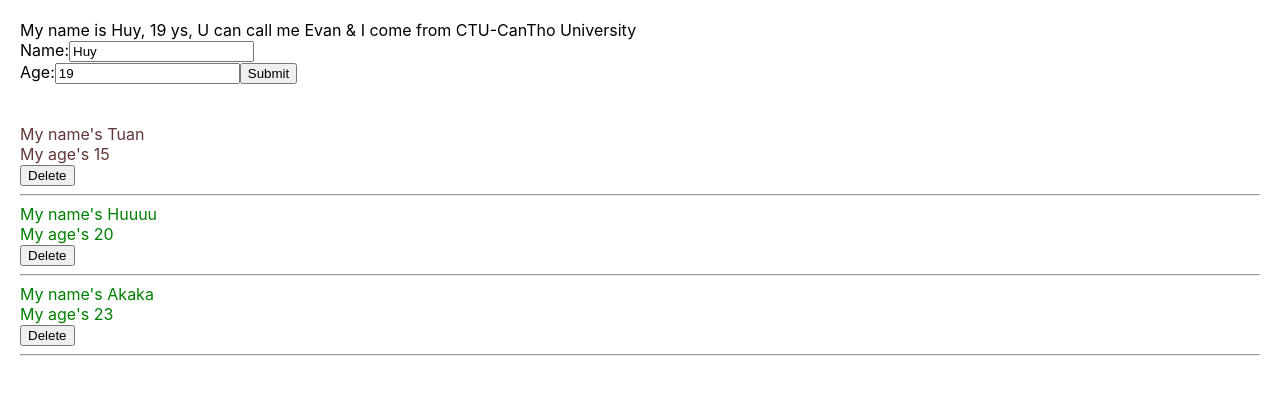
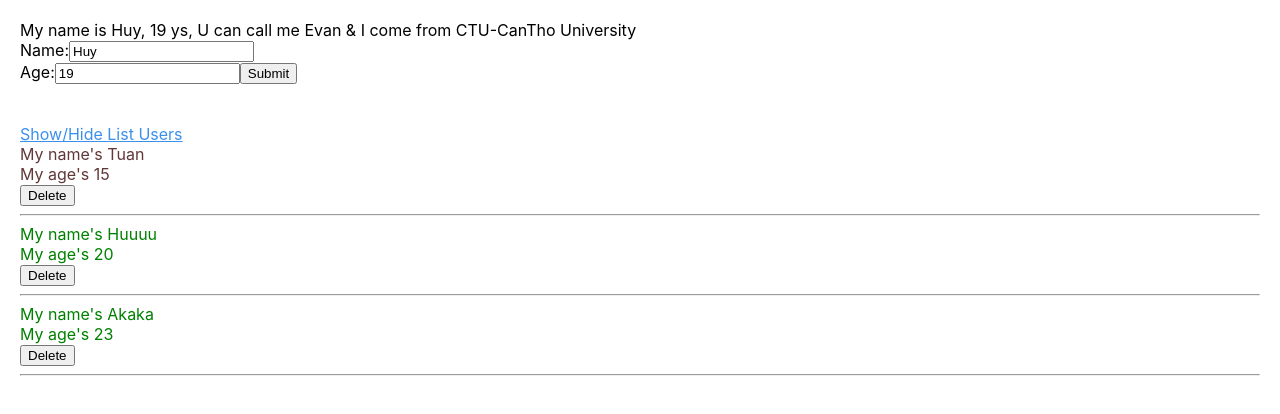
Before and after one commit to JoyNguyenIT/projectReactJS, a React (Create React App) app: page / in a window 1280 px wide. Shown: the top 414 px of the page. Built offline with nearby package versions, Linux system fonts and the light colour scheme.

Commit message:
usestate

```diff
--- a/src/component/DisplayInfor.js
+++ b/src/component/DisplayInfor.js
@@ -1,4 +1,4 @@
-import React from "react";
+import React, { useState } from "react";
 import './DisplayInfor.scss';
 import logo from './../logo.svg'
 // class DisplayInfor extends React.Component {
@@ -41,12 +41,23 @@ import logo from './../logo.svg'
 const DisplayInfor = (props) => {
     const { listUsers } = props
 
+    const [ShowHideListUsers, setShowHideListUsers] = useState(true);
+
+    const handleShowHideListUsers = () => {
+        setShowHideListUsers(!ShowHideListUsers);
+    }
+
     return (
 
         <div className="displayInfor-container">
             {/* <img src={logo} /> */}
 
-            {true &&
+            <div className="showhidelistusers">
+                <span className="item-showhidelistusers" onClick={() => { handleShowHideListUsers() }}>Show/Hide List Users</span>
+                <br />
+            </div>
+
+            {ShowHideListUsers &&
                 <>
                     {listUsers.map((user) => {
 
--- a/src/component/DisplayInfor.scss
+++ b/src/component/DisplayInfor.scss
@@ -18,3 +18,11 @@
         height: 300px;
     }
 }
+
+.showhidelistusers {
+    .item-showhidelistusers {
+        text-decoration: underline;
+        color: rgb(59, 144, 236);
+        cursor: pointer;
+    }
+}
```
